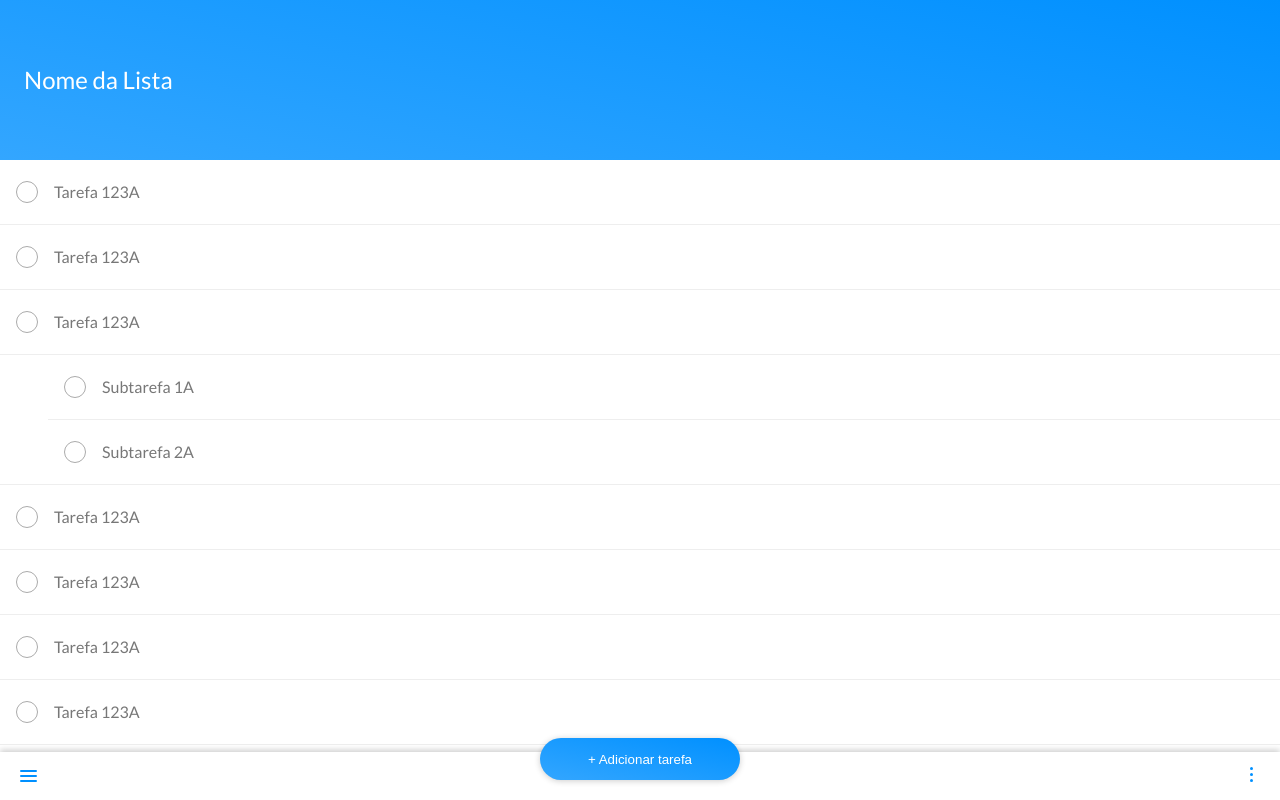
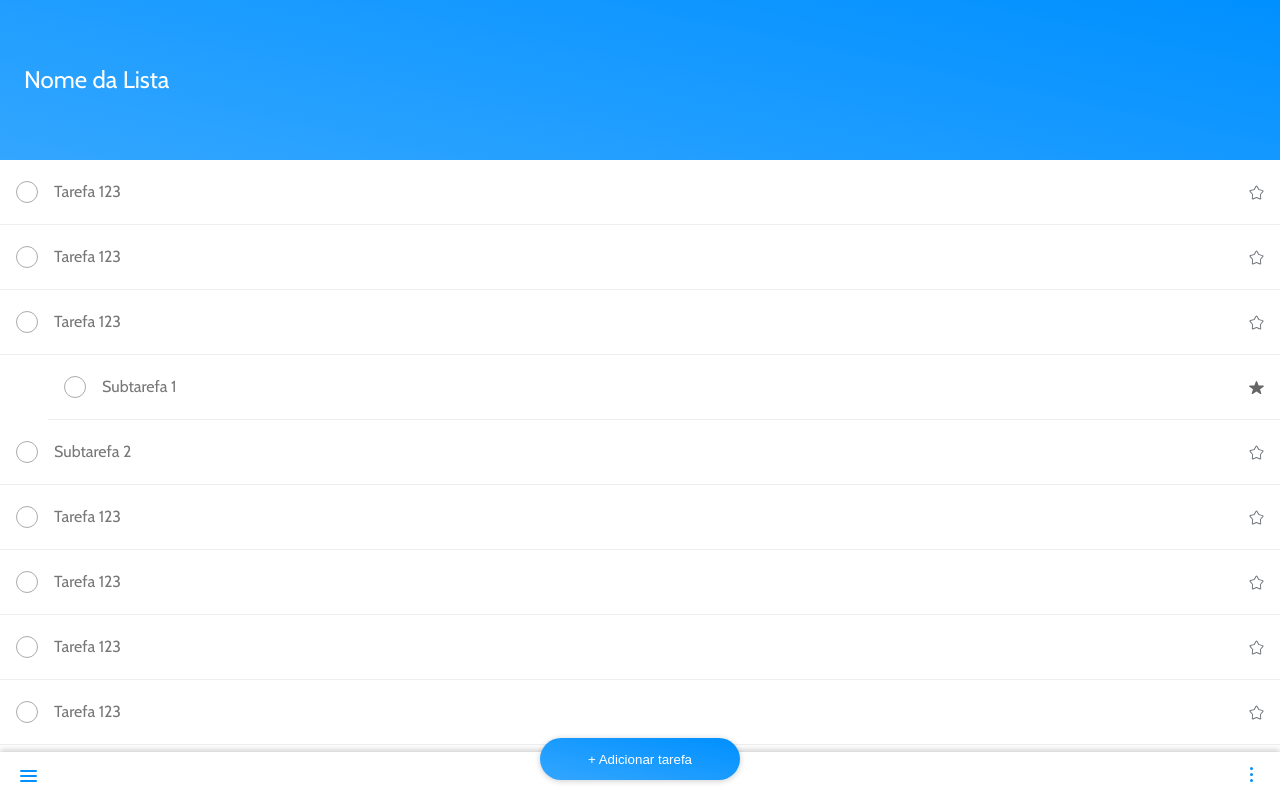
Before and after one commit to raulpesilva/ToDoList, a plain HTML site: page index.html in a window 1280 px wide. Drawn offline with nearby package versions, Linux system fonts and the light colour scheme.

Commit message:
ajuste nas terefas, adc icone favorito e acessibilidade nos icones

```diff
--- a/css/base/base.css
+++ b/css/base/base.css
@@ -9,7 +9,7 @@ html {
 }
 
 body {
-  font-family: 'Lato', sans-serif;
+  font-family: 'Cabin', sans-serif;
   /* background-image: linear-gradient(123deg, #fff, #fff); */
   background-color: #fff;
   background-repeat: no-repeat;
--- a/css/components/adicionar-tarefa.css
+++ b/css/components/adicionar-tarefa.css
@@ -1,4 +1,4 @@
-.container {
+.container-tarefa {
   position: absolute;
   width: 75%;
   /* height: 10em; */
@@ -23,7 +23,7 @@
   width: 100%;
 }
 .icon-op-tarefa{
-  border-radius: 25px;
+  border-radius: 100px;
   border: #0090FF 1px solid;
   background-color: #0090FF;
   color: #fff;
@@ -33,6 +33,12 @@
 }
 .op-tarefa{
   margin-top: 1.5em;
+
+  text-align: center;
+}
+.op-tarefa-item{
+  padding: 0 1em;
+  font-size: 1em;
   text-align: center;
 }
 .input-tarefa{
@@ -41,6 +47,6 @@
   /* background-color: #dddddd; */
 }
 
-.nav:hover>.container{
+.nav:hover>.container-tarefa{
   bottom: 0;
 }
--- a/css/components/nav.css
+++ b/css/components/nav.css
@@ -24,10 +24,3 @@
 .icon-menu{
   width: .5em;
 }
-
-.aaa{
-  margin-left: 3em;
-}
-.aaaa{
-margin-left: 4em;
-}
--- a/css/generic/generics.css
+++ b/css/generic/generics.css
@@ -33,6 +33,13 @@
   color: #777;
 
 }
+
+.subtarefa-meio{
+  margin-left: 3em;
+}
+.subtarefa-ultima{
+margin-left: 4em;
+}
 .checkbox{
   /* background-color: #aaaa; */
   display: flex;
@@ -53,3 +60,16 @@
 .conteudo-lista{
   margin-bottom: 5em;
 }
+.icon{
+  width: 15px;
+  height: 15px;
+}
+
+.icon-favorito{
+  margin-right: 1em;
+  opacity: .6;
+}
+
+.texto-lista{
+  flex: 1;
+}
--- a/index.html
+++ b/index.html
@@ -19,7 +19,7 @@
   <link rel="stylesheet" href="css/components/header.css">
   <link rel="stylesheet" href="css/components/nav.css">
   <!-- font -->
-  <link href="https://fonts.googleapis.com/css?family=Lato:400,700" rel="stylesheet">
+  <link href="https://fonts.googleapis.com/css?family=Cabin:400,700" rel="stylesheet">
 
   <title>To-Do List</title>
 </head>
@@ -32,68 +32,68 @@
     <ul class="tarefas tarefaz-fazer">
       <li class="tarefa tarefa-item">
         <div type="checkbox" class="checkbox checkbox-tarefa">✔</div>
-        <p>tarefa 123</p>
-        <img class="icon icon-favorito">A</img>
+        <p class="texto-lista">tarefa 123</p>
+        <img class="icon icon-favorito" src="img/favorito-vazio.svg" alt="icone de favorito"></img>
       </li>
       <li class="tarefa tarefa-item">
         <div type="checkbox" class="checkbox checkbox-tarefa">✔</div>
-        <p>tarefa 123</p>
-        <img class="icon icon-favorito">A</img>
+        <p class="texto-lista">tarefa 123</p>
+        <img class="icon icon-favorito" src="img/favorito-vazio.svg"  alt="icone de favorito"></img>
       </li>
       <li class="tarefa tarefa-item">
         <div type="checkbox" class="checkbox checkbox-tarefa">✔</div>
-        <p>tarefa 123</p>
-        <img class="icon icon-favorito">A</img>
+        <p class="texto-lista">tarefa 123</p>
+        <img class="icon icon-favorito" src="img/favorito-vazio.svg"  alt="icone de favorito"></img>
       </li>
-      <li class="tarefa aaa tarefa-item">
+      <li class="tarefa subtarefa-meio tarefa-item">
         <div type="checkbox" class="checkbox checkbox-tarefa">✔</div>
-        <p>Subtarefa 1 </p>
-        <img class="icon icon-favorito">A</img>
+        <p class="texto-lista">Subtarefa 1 </p>
+        <img class="icon icon-favorito" src="img/favorito-cheio.svg"  alt="icone de favorito"></img>
       </li>
-      <li class="tarefa  tarefa-item">
-        <div type="checkbox" class="checkbox aaaa checkbox-tarefa">✔</div>
-        <p>subtarefa 2 </p>
-        <img class="icon icon-favorito">A</img>
+      <li class="tarefa tarefa-item">
+        <div type="checkbox" class="checkbox subtarefa-ultima checkbox-tarefa">✔</div>
+        <p class="texto-lista">subtarefa 2 </p>
+        <img class="icon icon-favorito" src="img/favorito-vazio.svg"  alt="icone de favorito"></img>
       </li>
       <li class="tarefa tarefa-item">
         <div type="checkbox" class="checkbox checkbox-tarefa">✔</div>
-        <p>tarefa 123</p>
-        <img class="icon icon-favorito">A</img>
+        <p class="texto-lista">tarefa 123</p>
+        <img class="icon icon-favorito" src="img/favorito-vazio.svg"  alt="icone de favorito"></img>
       </li>
       <li class="tarefa tarefa-item">
         <div type="checkbox" class="checkbox checkbox-tarefa">✔</div>
-        <p>tarefa 123</p>
-        <img class="icon icon-favorito">A</img>
+        <p class="texto-lista">tarefa 123</p>
+        <img class="icon icon-favorito" src="img/favorito-vazio.svg"  alt="icone de favorito"></img>
       </li>
       <li class="tarefa tarefa-item">
         <div type="checkbox" class="checkbox checkbox-tarefa">✔</div>
-        <p>tarefa 123</p>
-        <img class="icon icon-favorito">A</img>
+        <p class="texto-lista">tarefa 123</p>
+        <img class="icon icon-favorito" src="img/favorito-vazio.svg"  alt="icone de favorito"></img>
       </li>
       <li class="tarefa tarefa-item">
         <div type="checkbox" class="checkbox checkbox-tarefa">✔</div>
-        <p>tarefa 123</p>
-        <img class="icon icon-favorito">A</img>
+        <p class="texto-lista">tarefa 123</p>
+        <img class="icon icon-favorito" src="img/favorito-vazio.svg"  alt="icone de favorito"></img>
       </li>
       <li class="tarefa tarefa-item">
         <div type="checkbox" class="checkbox checkbox-tarefa">✔</div>
-        <p>tarefa 123</p>
-        <img class="icon icon-favorito">A</img>
+        <p class="texto-lista">tarefa 123</p>
+        <img class="icon icon-favorito" src="img/favorito-vazio.svg"  alt="icone de favorito"></img>
       </li>
       <li class="tarefa tarefa-item">
         <div type="checkbox" class="checkbox checkbox-tarefa">✔</div>
-        <p>tarefa 123</p>
-        <img class="icon icon-favorito">A</img>
+        <p class="texto-lista">tarefa 123</p>
+        <img class="icon icon-favorito" src="img/favorito-vazio.svg"  alt="icone de favorito"></img>
       </li>
 
     </ul>
   </section>
 
   <nav class="nav nav-bottom">
-    <div class="container">
+    <div class="container-tarefa">
       <a href="#" class="menu-hide-dicionar-tarefa"><img src="img/drop-menu.svg" alt="menu"></a>
       <div class="wrap-adicionar-tarefa">
-        <div type="checkbox" class="checkbox checkbox-tarefa">✔</div>
+        <div type="checkbox" class="checkbox checkbox-tarefa" alt="icone de certo">✔</div>
         <input type="text" name="input-tarefa" class="input-tarefa" placeholder="Adicione uma tarefa!">
       </div>
 
```
Also changed, not shown: img/favorito-cheio.svg (added), img/favorito-vazio.svg (added).
